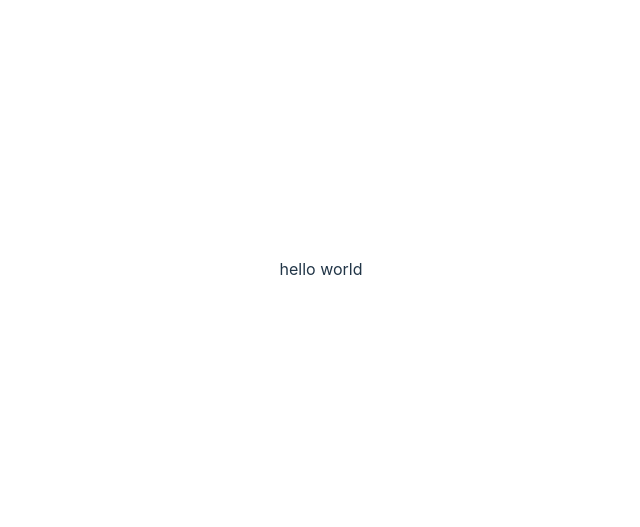
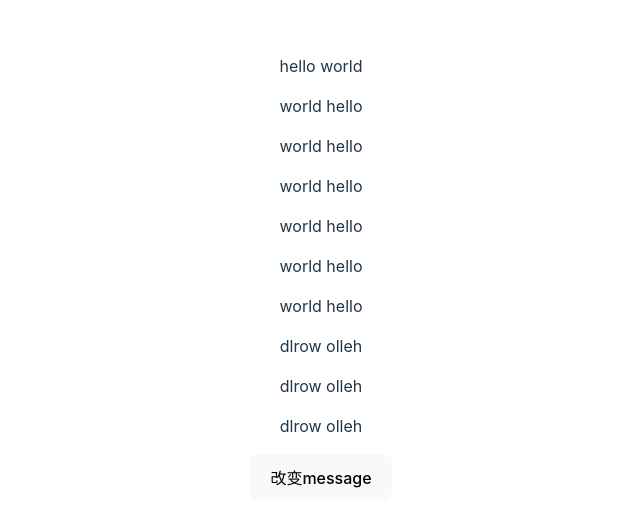
Before and after one commit to mark-fan/vue, a Vue app in the folder vue-begin02/: page / in a window 1280 px wide. Shown: the part 131-658 px from the top of the page, without its empty margins (319-959 px from the left). Built offline with nearby package versions, Linux system fonts and the light colour scheme.

Commit message:
computed和methods区别 前者利用缓存 提高性能

```diff
--- a/vue-begin02/src/App.vue
+++ b/vue-begin02/src/App.vue
@@ -5,7 +5,21 @@ export default{
     message:"hello world",
     id:1
    }
+  },
+  // 计算属性
+  computed:{ //只要依赖值不变  就不会重新计算 计算属性将基于他们的响应依赖关系缓存，提高性能
+    reverseMessage:function(){
+      console.log("计算属性");
+      return this.message.split(' ').reverse().join(' ')
+    }
+  },
+  methods:{
+    reverseMsg:function(){
+      console.log("methods");
+      return this.message.split('').reverse().join('')
+    }
   }
+
 }
 </script>
 
@@ -13,6 +27,20 @@ export default{
 
 <template>
   <p>{{message}}</p>
+  <!-- 第一种：使用js表达式 -->
+  <p>{{message.split(' ').reverse().join(' ')}}</p>
+  <p>{{message.split(' ').reverse().join(' ')}}</p>
+  <p>{{message.split(' ').reverse().join(' ')}}</p>
+  <!-- 第二种使用计算属性 -->
+  <p>{{reverseMessage}}</p>
+  <p>{{reverseMessage}}</p>
+  <p>{{reverseMessage}}</p>
+  <!-- 第三种 使用methods方法 -->
+  <p>{{reverseMsg()}}</p>
+  <p>{{reverseMsg()}}</p>
+  <p>{{reverseMsg()}}</p>
+  <button @click="message='nihao'">改变message</button>
+
 </template>
 
 <style scoped>
```
